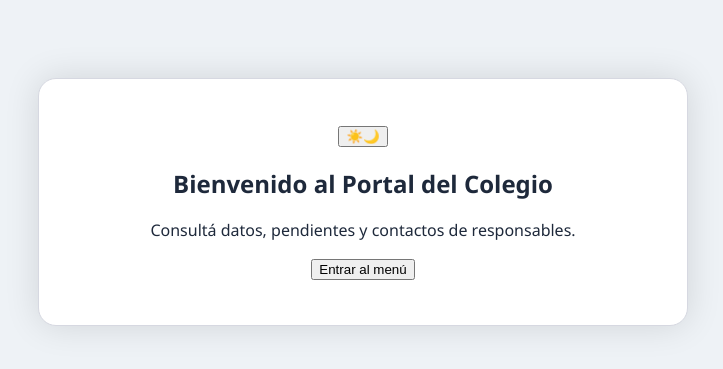
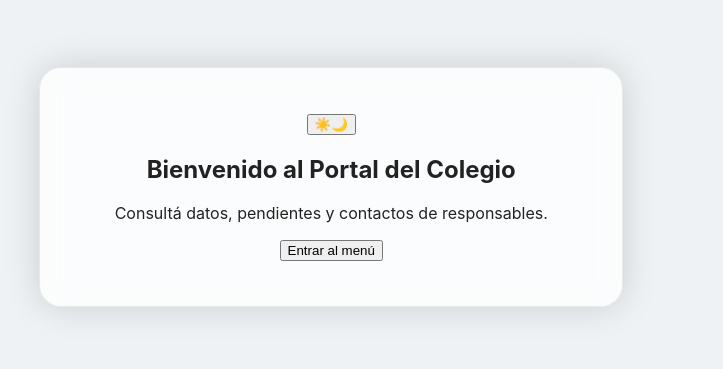
Before and after one commit to Palermukii/React-Preceptoria-2, a React (Vite) app: page / in a window 1280 px wide. Shown: the part 213-582 px from the top of the page, without its empty margins (333-1056 px from the left). Built offline with nearby package versions, Linux system fonts and the light colour scheme.

Commit message:
Update styles.css

```diff
--- a/src/styles.css
+++ b/src/styles.css
@@ -1,146 +1,165 @@
-/* ===========================================================
-   1. VARIABLES DE COLOR – Tema Claro y Oscuro
-   =========================================================== */
+/* ================================================= */
+/* =========== 1. VARIABLES (TEMAS) =================*/
+/* ================================================= */
 
 :root {
-    /* Modo claro */
-    --bg-color: #eef2f6;
-    --card-bg: #ffffff;
-    --text-color: #1e293b;
-    --heading-color: #0066ff;
-
-    --button-bg: #2e90ff;
-    --button-hover: #1a73e8;
+    /* ===== MODO CLARO ===== */
+    --bg-color: #eef2f5;
+    --card-bg: rgba(255, 255, 255, 0.78);
+    --text-color: #222;
+    --heading-color: #1d3557;
+    --button-bg: #40a9ff;
+    --button-hover: #1e90ff;
     --button-text: #ffffff;
-
-    --border-color: #d6d8e1;
-    --shadow-color: rgba(0, 0, 0, 0.12);
-
-    --icon-color: #ffb300; /* Sol */
+    --border-color: rgba(120,120,120,0.15);
+    --shadow-color: rgba(0, 0, 0, 0.15);
+    --icon-color: #f7b731;
 }
 
+/* ===== MODO OSCURO AUTOMÁTICO ===== */
 @media (prefers-color-scheme: dark) {
     :root {
-        --bg-color: #0b0e14;
-        --card-bg: #0f1624;
-        --text-color: #dce3f0;
-        --heading-color: #6eaaff;
-
-        --button-bg: #3182ce;
-        --button-hover: #4c9dff;
+        --bg-color: #0f0f14;
+        --card-bg: rgba(18, 18, 18, 0.65);
+        --text-color: #f1f1f1;
+        --heading-color: #e0e6ff;
+        --button-bg: #3a5bff;
+        --button-hover: #5673ff;
         --button-text: #ffffff;
-
-        --border-color: #1b2333;
-        --shadow-color: rgba(50, 130, 255, 0.4);
-
-        --icon-color: #9bb7ff; /* Luna */
+        --border-color: rgba(255,255,255,0.1);
+        --shadow-color: rgba(0, 0, 0, 0.55);
+        --icon-color: #8cb6ff;
     }
 }
 
-/* Forzar modo oscuro con JS (clase que ya tenías) */
+/* ===== CLASE PARA MODO OSCURO MANUAL ===== */
 body.dark-mode {
-    --bg-color: #0b0e14;
-    --card-bg: #0f1624;
-    --text-color: #dce3f0;
-    --heading-color: #6eaaff;
-
-    --button-bg: #3182ce;
-    --button-hover: #4c9dff;
+    --bg-color: #0d0e12;
+    --card-bg: rgba(20, 20, 20, 0.65);
+    --text-color: #ececec;
+    --heading-color: #ffffff;
+    --button-bg: #465bff;
+    --button-hover: #6e7dff;
     --button-text: #ffffff;
-
-    --border-color: #1b2333;
-    --shadow-color: rgba(50, 130, 255, 0.4);
-
-    --icon-color: #9bb7ff;
+    --border-color: rgba(255,255,255,0.15);
+    --shadow-color: rgba(0, 0, 0, 0.65);
+    --icon-color: #8cb6ff;
 }
 
 
-/* ===========================================================
-   2. ESTILOS GENERALES
-   =========================================================== */
+/* ================================================= */
+/* =========== 2. ESTILOS GENERALES ================*/
+/* ================================================= */
 
 body {
-    font-family: 'Segoe UI', Roboto, Arial, sans-serif;
+    font-family: -apple-system, BlinkMacSystemFont, 'Segoe UI', Roboto, Helvetica, Arial, sans-serif;
     background: var(--bg-color);
     color: var(--text-color);
-    margin: 0;
-    padding: 15px;
     display: flex;
     justify-content: center;
     align-items: center;
     min-height: 100vh;
-
-    transition: background-color 0.35s ease-in-out,
-                color 0.35s ease-in-out;
+    margin: 0;
+    transition: background-color .35s ease, color .35s ease;
 }
 
-/* Contenedor principal */
+/* ==== EFECTO GLASSMORPHISM ===== */
 .container {
     background: var(--card-bg);
-    border-radius: 18px;
-    padding: 45px 55px;
-    width: 100%;
-    max-width: 700px;
+    backdrop-filter: blur(14px);
+    border-radius: 22px;
+    padding: 45px 50px;
+    width: min(90%, 700px);
+    border: 1px solid var(--border-color);
+
+    box-shadow: 0 0 35px var(--shadow-color),
+                inset 0 0 20px rgba(255,255,255,0.05);
+
     text-align: center;
-
-    border: 1px solid var(--border-color);
-    box-shadow: 0 0 35px var(--shadow-color);
-
-    transition: background-color .4s ease, box-shadow .4s ease;
+    animation: fadeIn 0.4s ease;
+    transition: background-color .3s ease, box-shadow .3s ease;
 }
 
-.container:hover {
-    box-shadow: 0 0 45px var(--shadow-color);
+@keyframes fadeIn {
+    from { opacity: 0; transform: scale(.97); }
+    to { opacity: 1; transform: scale(1); }
 }
 
-/* ===========================================================
-   3. TÍTULOS
-   =========================================================== */
 h2 {
     color: var(--heading-color);
-    font-size: clamp(1.7em, 3.5vw, 2.2em);
-    font-weight: 700;
-    margin-bottom: 30px;
-    letter-spacing: 0.8px;
+    margin-bottom: 35px;
+    font-size: clamp(1.7rem, 4vw, 2rem);
+    letter-spacing: 0.5px;
+    text-shadow: 0 0 9px rgba(100, 160, 255, 0.45);
 }
 
 
-/* ===========================================================
-   4. BOTONES
-   =========================================================== */
+/* ================================================= */
+/* =========== 3. BOTONES ===========================*/
+/* ================================================= */
+
 .button-group {
     display: flex;
     flex-direction: column;
-    gap: 14px;
+    gap: 16px;
 }
 
 .button-group button {
     background: var(--button-bg);
     color: var(--button-text);
     border: none;
-    padding: 16px 25px;
-    border-radius: 12px;
-    font-size: 1.1em;
+    border-radius: 14px;
+    padding: 15px 28px;
+    font-size: 1.1rem;
     font-weight: 600;
+    letter-spacing: .6px;
     cursor: pointer;
 
-    box-shadow: 0px 5px 14px rgba(0, 0, 0, 0.25);
-    transition: background-color .25s ease,
+    box-shadow: 0 4px 12px rgba(0, 0, 0, 0.25);
+
+    transition: background-color .2s ease,
                 transform .2s ease,
-                box-shadow .3s ease;
+                box-shadow .25s ease;
 }
 
 .button-group button:hover {
     background: var(--button-hover);
     transform: translateY(-3px);
-    box-shadow: 0px 6px 18px rgba(0, 0, 0, 0.30);
+    box-shadow: 0 6px 20px rgba(0, 0, 0, 0.35);
 }
 
 .button-group button:active {
-    transform: translateY(0);
+    transform: scale(.98);
 }
 
-/* Distribución responsiva (Notas / Admin lado a lado en PC) */
+
+
+/* ================================================= */
+/* =========== 4. ICONO (SOL/LUNA) ================= */
+/* ================================================= */
+
+.mode-toggle {
+    position: absolute;
+    top: 25px;
+    right: 25px;
+    background: transparent;
+    border: none;
+    cursor: pointer;
+    font-size: 1.9rem;
+    color: var(--icon-color);
+
+    transition: transform .25s ease, color .35s ease;
+}
+
+.mode-toggle:hover {
+    transform: scale(1.15) rotate(12deg);
+}
+
+
+/* ================================================= */
+/* =========== 5. RESPONSIVE ========================*/
+/* ================================================= */
+
 @media (min-width: 600px) {
     .button-group {
         flex-direction: row;
@@ -153,27 +172,6 @@ h2 {
     }
 
     .button-group button {
-        flex: 1 1 200px;
+        flex: 1 1 180px;
     }
 }
-
-
-/* ===========================================================
-   5. SWITCH DE TEMA (Sol / Luna)
-   =========================================================== */
-.mode-toggle {
-    position: absolute;
-    top: 22px;
-    right: 22px;
-    font-size: 1.9rem;
-    cursor: pointer;
-    background: none;
-    border: none;
-    color: var(--icon-color);
-
-    transition: transform .25s ease, color .25s ease;
-}
-
-.mode-toggle:hover {
-    transform: rotate(20deg) scale(1.1);
-}
```
